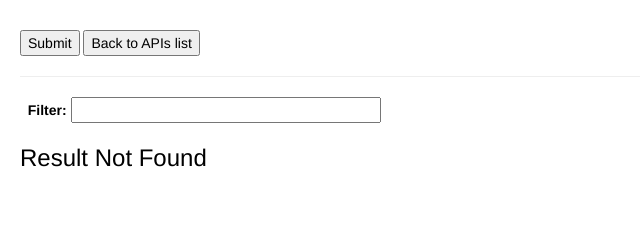
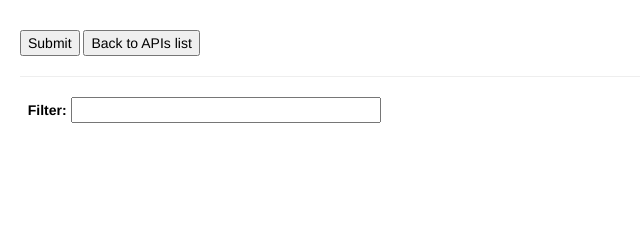
Before and after one commit to osu-mist/catalog-api-demo, a Django app: template catalog_api_demo/templates/catalog_api_demo/terms_api_index.html in a window 1280 px wide. Shown: the part 108-348 px from the top of the page, without its empty margins (0-640 px from the left). Run offline with Django 3.2, Linux system fonts and the light colour scheme; the template is opened without the code that fills it: values that come from a table or form of the project are taken from there, others are empty; some libraries are stand-ins or nearby versions.

Commit message:
Minor fix

```diff
--- a/catalog_api_demo/templates/catalog_api_demo/class_search_api_index.html
+++ b/catalog_api_demo/templates/catalog_api_demo/class_search_api_index.html
@@ -210,8 +210,6 @@
 					{% endif %}
 					</table>
 				{% endfor %}
-				{% else %}
-					<h3>Result Not Found</h3>
 				{% endif %}
 			</div>
 
--- a/catalog_api_demo/templates/catalog_api_demo/course_subjects_api_index.html
+++ b/catalog_api_demo/templates/catalog_api_demo/course_subjects_api_index.html
@@ -35,8 +35,6 @@
 					</table>
 				{% endfor %}
 			</div>
-			{% else %}
-				<h3>Result Not Found</h3>
 			{% endif %}
 
 	<!-- Scripts -->
--- a/catalog_api_demo/templates/catalog_api_demo/terms_api_index.html
+++ b/catalog_api_demo/templates/catalog_api_demo/terms_api_index.html
@@ -105,8 +105,6 @@
 					</table>
 				{% endfor %}
 			</div>
-			{% else %}
-				<h3>Result Not Found</h3>
 			{% endif %}
 
 	<!-- Scripts -->
```
